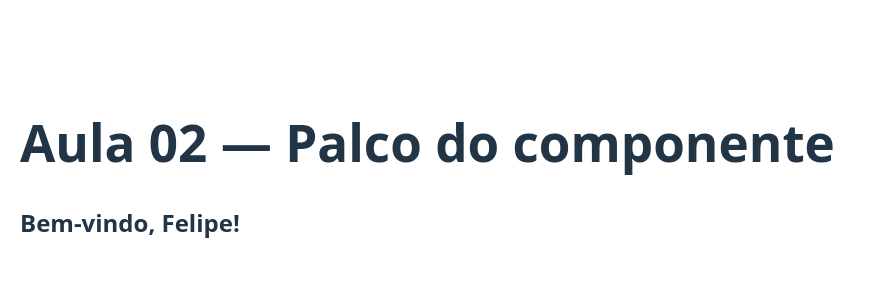
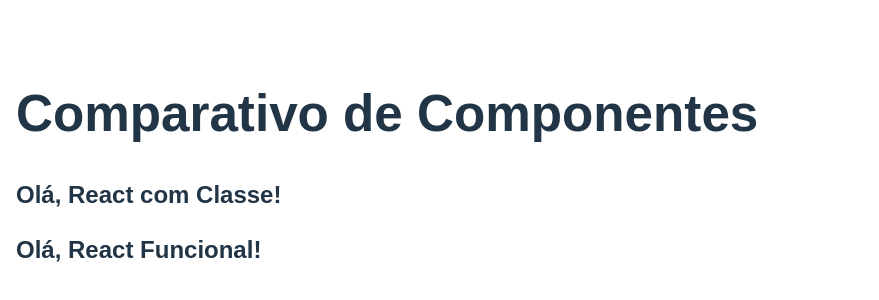
Before and after one commit to felipesayegg/React-Vite, a React (Vite) app: page / in a window 1280 px wide. Shown: the part 230-530 px from the top of the page, without its empty margins (0-879 px from the left). Built offline with nearby package versions, Linux system fonts and the light colour scheme.

Commit message:
aula-02: comparativo de componente de classe vs funcional

```diff
--- a/src/App.jsx
+++ b/src/App.jsx
@@ -1,13 +1,12 @@
-import BoasVindas from "./components/BoasVindas.jsx";
+import { SaudacaoClasse } from "./components/SaudacaoClasse";
+import SaudacaoFuncional from "./components/SaudacaoFuncional";
 
 export default function App() {
   return (
-    <div style={{ padding: 20, fontFamily: "system-ui" }}>
-      <h1>Aula 02 — Palco do componente</h1>
-
-      {/* aqui testamos APENAS um componente por vez */}
-      <BoasVindas nome="Felipe" />
-      {/* teste: troque o nome, remova a prop para ver o valor padrão */}
-    </div>
+    <main style={{ fontFamily: "sans-serif", padding: 16 }}>
+      <h1>Comparativo de Componentes</h1>
+      <SaudacaoClasse />
+      <SaudacaoFuncional />
+    </main>
   );
 }
--- /dev/null
+++ b/src/components/SaudacaoClasse.jsx
@@ -0,0 +1,7 @@
+import React from "react";
+
+export class SaudacaoClasse extends React.Component {
+  render() {
+    return <h2>Olá, React com Classe!</h2>;
+  }
+}
--- /dev/null
+++ b/src/components/SaudacaoFuncional.jsx
@@ -0,0 +1,3 @@
+export default function SaudacaoFuncional() {
+  return <h2>Olá, React Funcional!</h2>;
+}
```
